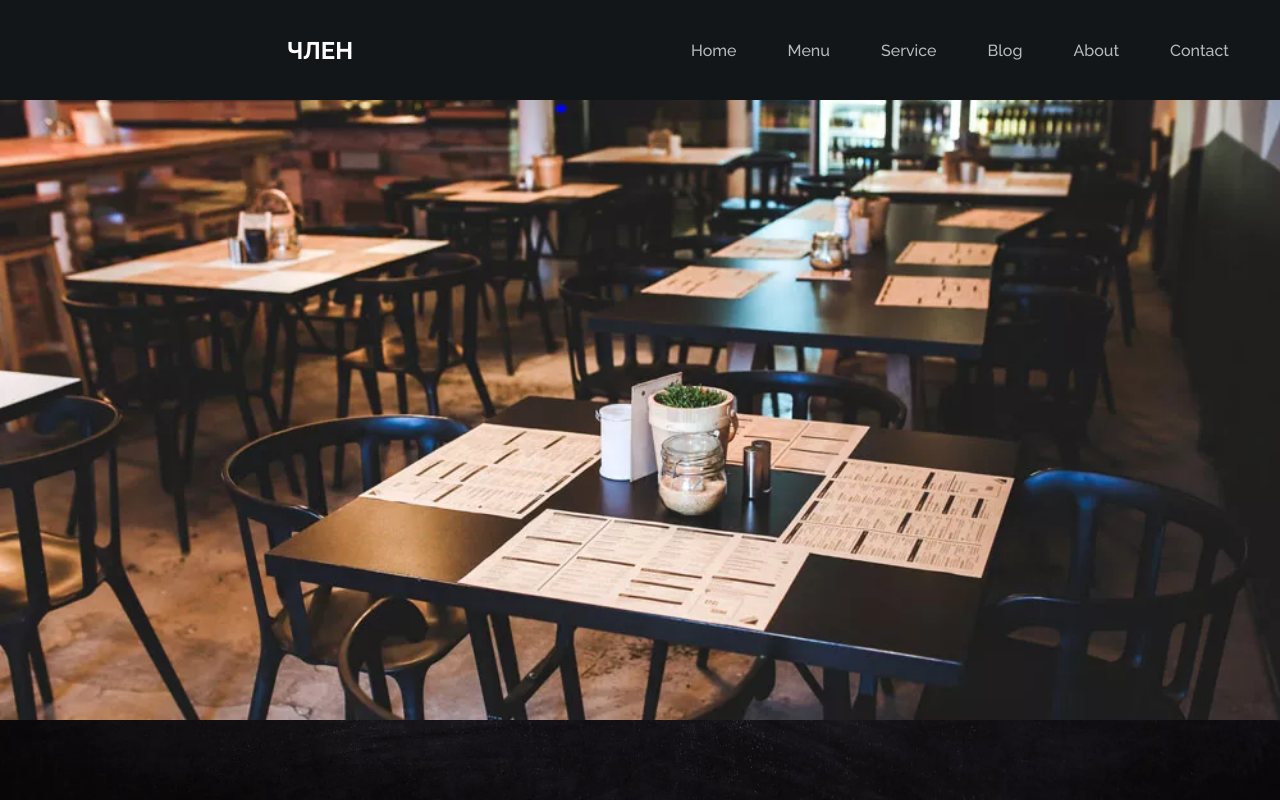
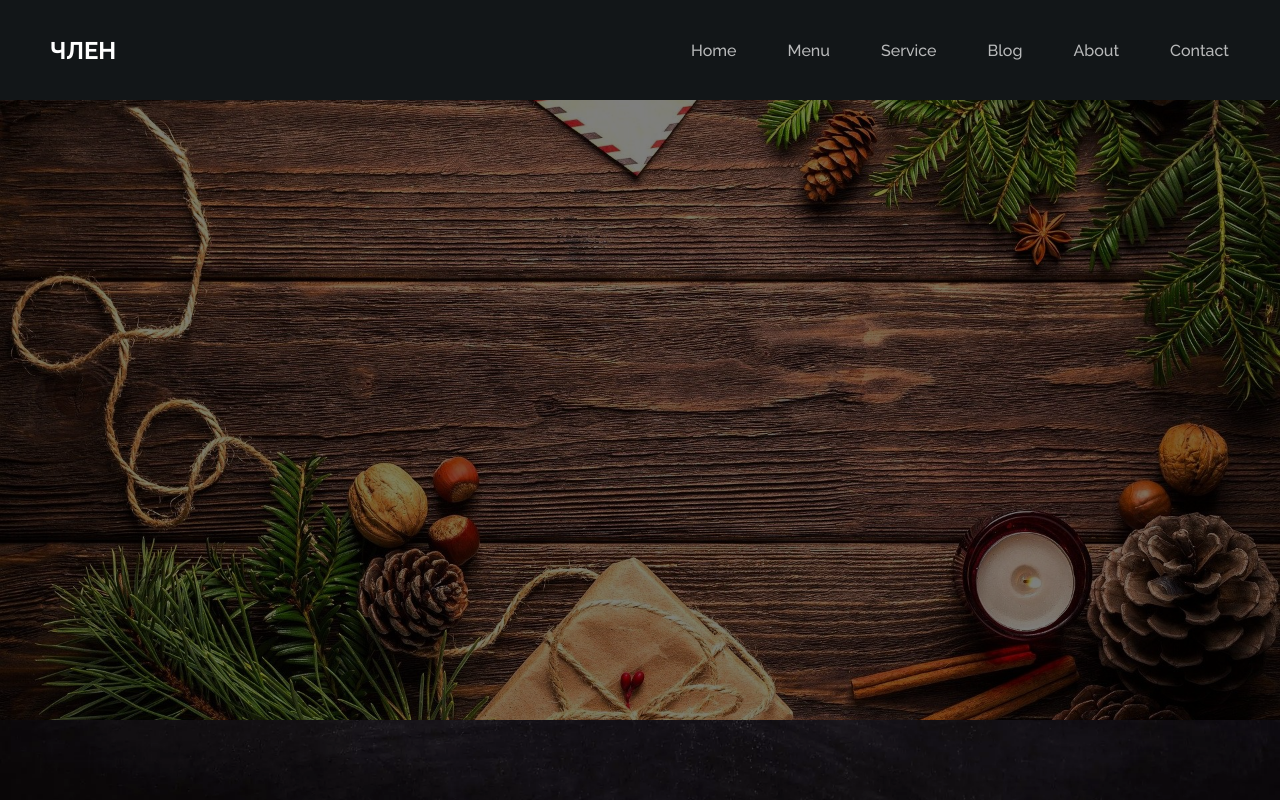
Before and after one commit to Leonid-poc/MakeHub, a React (Create React App) app in the folder client/: page / in a window 1280 px wide. Built offline with nearby package versions, Linux system fonts and the light colour scheme.

Commit message:
front-reboot

```diff
--- a/client/src/components/Main.jsx
+++ b/client/src/components/Main.jsx
@@ -4,7 +4,9 @@ import '../css/Main.css';
 const Main = () => {
   return (
     <div className='main'>
+        <div className="main cover">
 
+        </div>
     </div>
   )
 }
--- a/client/src/css/Main.css
+++ b/client/src/css/Main.css
@@ -1,8 +1,15 @@
 .main{
    height: 90vh;
-   background-image: url(../assets/welcome.jpeg);
+   background-image: url(../assets/main.jpeg);
    background-position: center center;
    background-repeat: no-repeat;
    background-attachment: fixed;
    background-size: cover;
 }
+
+.cover{
+   width: 100%;
+   height: 100%;
+   background: black;
+   opacity: .5;
+}
--- a/client/src/css/Navbar.css
+++ b/client/src/css/Navbar.css
@@ -12,6 +12,8 @@
 
 .icon{
     width: 50%;
+    display: flex;
+    padding-left: 50px;
 }
 .menu{
     width: 50%;
```
Also changed, not shown: client/src/assets/main.jpeg (added).
